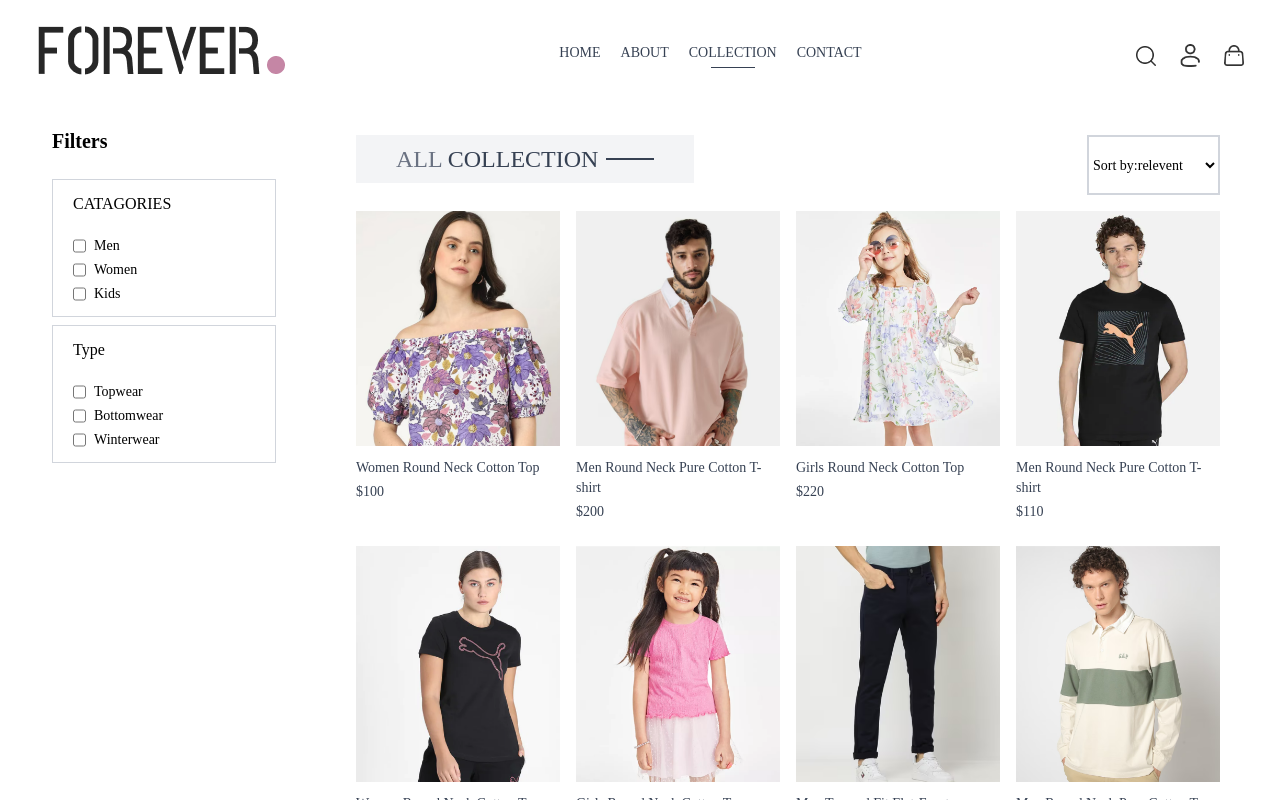
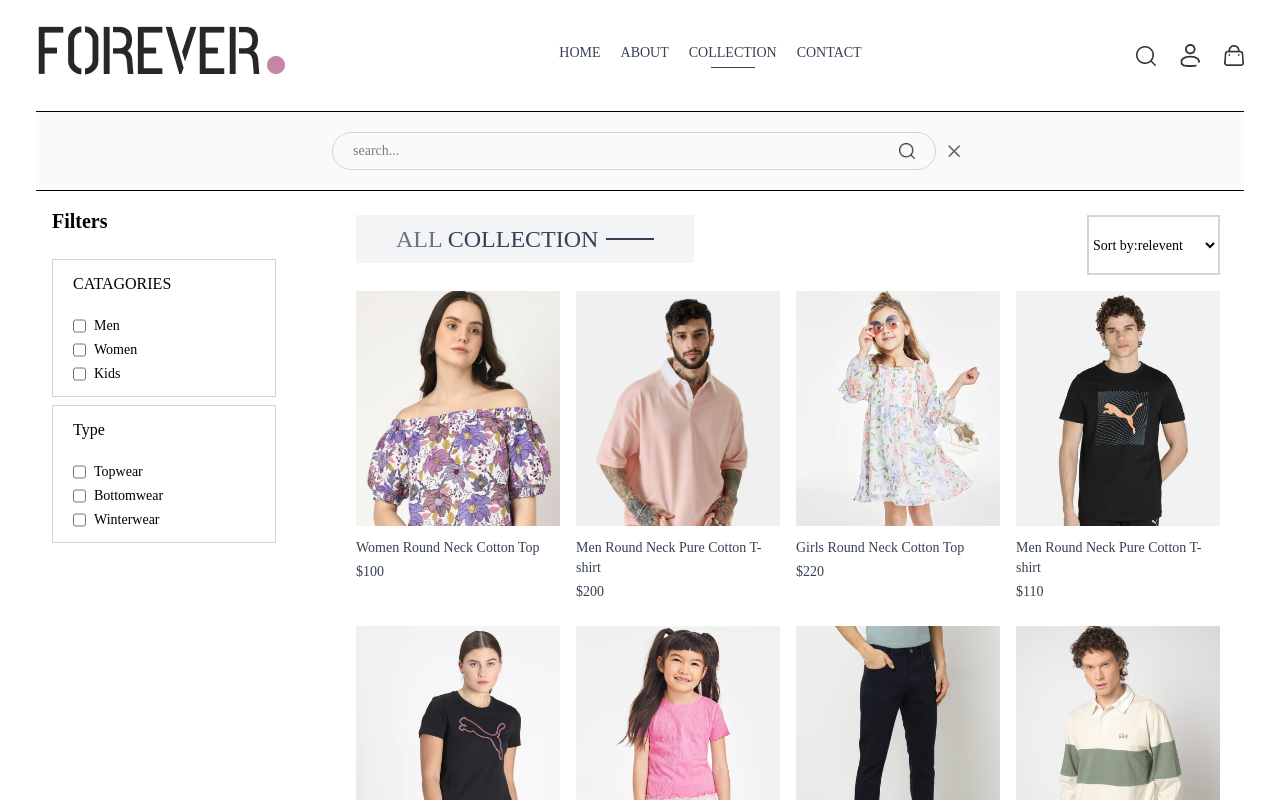
Before and after one commit to Zohirul-Islam/fashionshop, a React (Vite) app in the folder frontend/: page /collection in a window 1280 px wide. Both pictures are taken after a click on the picture 1145 px from the left and 55 px from the top of the page. Shown: the top 800 px of the page. Built offline with nearby package versions, Linux system fonts and the light colour scheme.

Commit message:
searchbar done

```diff
--- a/frontend/src/App.jsx
+++ b/frontend/src/App.jsx
@@ -9,11 +9,13 @@
 import Orders from './pages/Orders';
 import Navbar from './components/Navbar';
 import Footer from './components/Footer';
+import SearchBar from './components/SearchBar';
 
 const App = () => {
   return (
     <div className="px-3 sm:px-5 md:px-7 lg:px-9">
       <Navbar/>
+      <SearchBar/>
       <Routes>
         <Route path='/' element = {<Home/>}/>
         <Route path='/about' element = {<About/>}/>
--- a/frontend/src/components/Navbar.jsx
+++ b/frontend/src/components/Navbar.jsx
@@ -1,8 +1,10 @@
-import React, { useState } from "react";
+import React, { useContext, useState } from "react";
 import { assets } from "../assets/assets";
 import { Link, NavLink } from "react-router-dom";
+import { shopContext } from "../context/Shopcontext";
 const Navbar = () => {
     const [visible,setVisible] = useState(false);
+    const {setShowSerch} = useContext(shopContext);
   return (
     <div className="flex items-center justify-between py-5 font-medium  text-white">
       <Link to={"/"}>
@@ -36,7 +38,7 @@
         </NavLink>
       </ul>
       <div className="flex items-center gap-6">
-        <img src={assets.search_icon} alt="" className="w-5 cursor-pointer" />
+        <img onClick={()=>setShowSerch(true)} src={assets.search_icon} alt="" className="w-5 cursor-pointer" />
         <div className="group relative">
           <img
             src={assets.profile_icon}
--- /dev/null
+++ b/frontend/src/components/SearchBar.jsx
@@ -0,0 +1,29 @@
+import React, { useContext, useEffect, useState } from 'react'
+import { shopContext } from '../context/Shopcontext'
+import { assets } from '../assets/assets';
+import { useLocation } from 'react-router-dom';
+
+const SearchBar = () => {
+    const {search,setSerch,showSearch,setShowSerch} = useContext(shopContext);
+    const location = useLocation();
+    const [visible,setVisible] = useState(false);
+
+    useEffect(()=>{
+       if(location.pathname.includes('collection')){
+            setVisible(true);
+       }else{
+        setVisible(false)
+       }
+    },[location])
+  return showSearch && visible? (
+    <div className='border-t border-b bg-gray-50 text-center'>
+        <div className='inline-flex items-center justify-center border border-gray-300 px-5 py-2 my-5 mx-3 rounded-full w-3/4 sm:w-1/2'>
+            <input onChange={(e)=>setSerch(e.target.value)} className='flex-1 outline-none bg-inherit text-sm' type="text" placeholder='search...' />
+            <img className='w-4' src={assets.search_icon} alt="" />
+        </div>
+        <img onClick={()=>setShowSerch(false)} className='inline w-3 cursor-pointer' src={assets.cross_icon} alt="" />
+    </div>
+  ):null
+}
+
+export default SearchBar
--- a/frontend/src/context/Shopcontext.jsx
+++ b/frontend/src/context/Shopcontext.jsx
@@ -1,4 +1,4 @@
-import { createContext } from "react";
+import { createContext, useState } from "react";
 import { products } from "../assets/assets";
 export const shopContext = createContext();
 
@@ -6,8 +6,10 @@
     const currency = '$';
 
     const delivery_fee = 10;
+    const [search,setSerch] = useState('');
+    const [showSearch,setShowSerch] = useState(false);
    const value = {
-        products,currency,delivery_fee
+        products,currency,delivery_fee,search,setSerch,showSearch,setShowSerch
     }
 
     return (
--- a/frontend/src/pages/Collection.jsx
+++ b/frontend/src/pages/Collection.jsx
@@ -5,11 +5,12 @@
 import ProductItem from "../components/ProductItem";
 
 const Collection = () => {
-  const {products} = useContext(shopContext);
+  const {products,showSearch,search} = useContext(shopContext);
   const [showFilter, setShowfilter] = useState(true);
   const [filterProducts,setfilterProduct] = useState([]);
   const [selectedCategories, setSelectedCategories] = useState([]);
   const [selectedSubcategories, setSelectedSubcategories] = useState([]);
+  const [sortType,setSortType] = useState('relavent')
 
   /* catagory handler */
   const handleCategoryChange = (e) => {
@@ -31,6 +32,9 @@
 }
 const applyFilter = () =>{
   let productCopy = products.slice();
+  if(showSearch && search){
+    productCopy = productCopy.filter(item=>item.name.toLowerCase().includes(search.toLowerCase()))
+  }
   if(selectedCategories.length > 0){
     productCopy = productCopy.filter((item)=>selectedCategories.includes(item.category));
   }
@@ -41,12 +45,29 @@
 
   setfilterProduct(productCopy)
 }
+const sortProduct = () =>{
+ let fpCopy = filterProducts.slice();
+  switch(sortType){
+    case 'low-high' :
+      setfilterProduct(fpCopy.sort((a,b)=>(a.price - b.price)))
+      break;
+    case "high-low" :
+      setfilterProduct(fpCopy.sort((a,b)=>b.price - a.price))
+      break;
+    default:
+      applyFilter()
+      break;
+  }
+}
 
 
 
 useEffect(()=>{
   applyFilter()
-},[selectedCategories,selectedSubcategories])
+},[selectedCategories,selectedSubcategories,search,showSearch]);
+useEffect(()=>{
+  sortProduct()
+},[sortType])
 
   useEffect(()=>{
     setfilterProduct(products);
@@ -102,10 +123,10 @@
       <main className="flex-1 p-6">
           <div className="flex justify-between text-base sm:text-2xl mb-4 gap-2">
             <Title txt1={'ALL'} txt2={'COLLECTION'}/>
-            <select className="border-2 border-gray-300 text-sm px-2 " >
-              <option value="relevent">Sort by:relevent</option>
-              <option value="relevent">Sort by:high to low</option>
-              <option value="relevent">Sort by:low to high</option>
+            <select onChange={(e)=>setSortType(e.target.value)} className="border-2 border-gray-300 text-sm px-2 " >
+              <option value="relavent">Sort by:relevent</option>
+              <option value="high-low">Sort by:high to low</option>
+              <option value="low-high">Sort by:low to high</option>
             </select>
           </div>
           {/* map products */}
```
